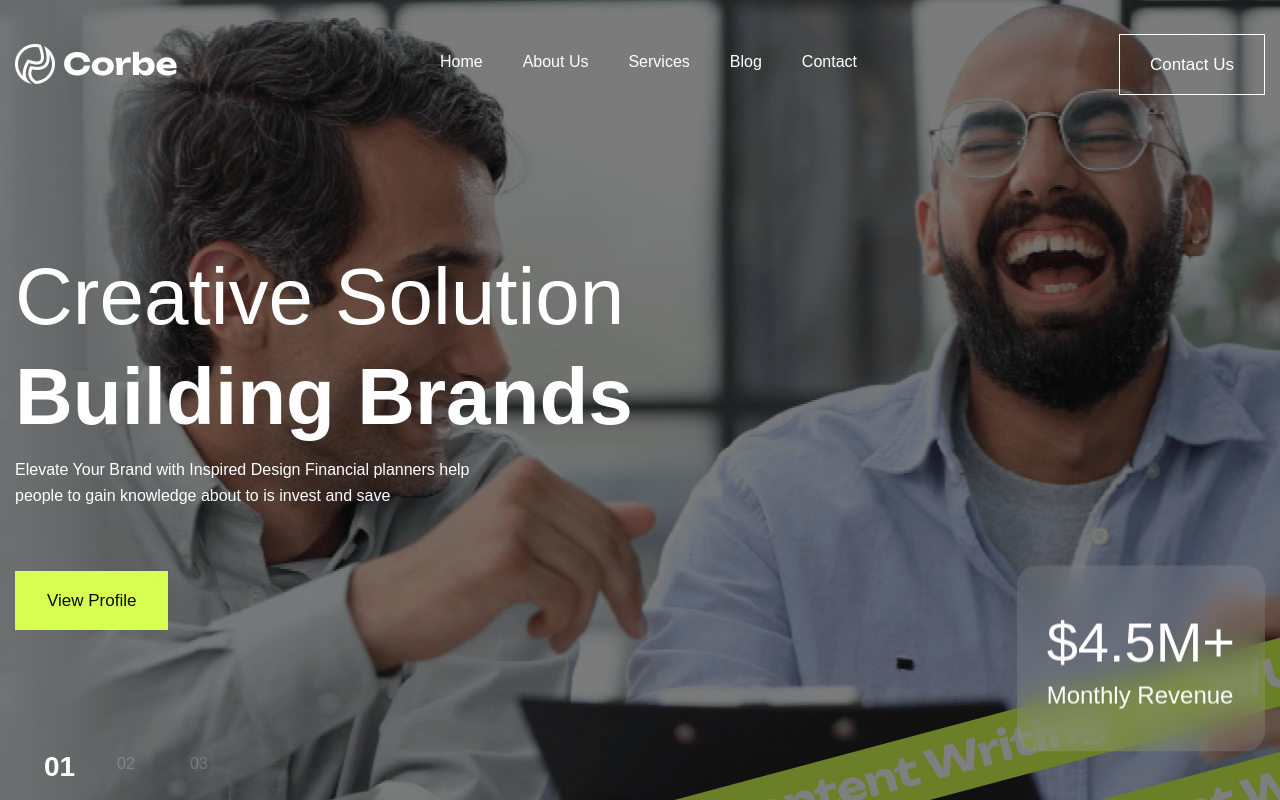
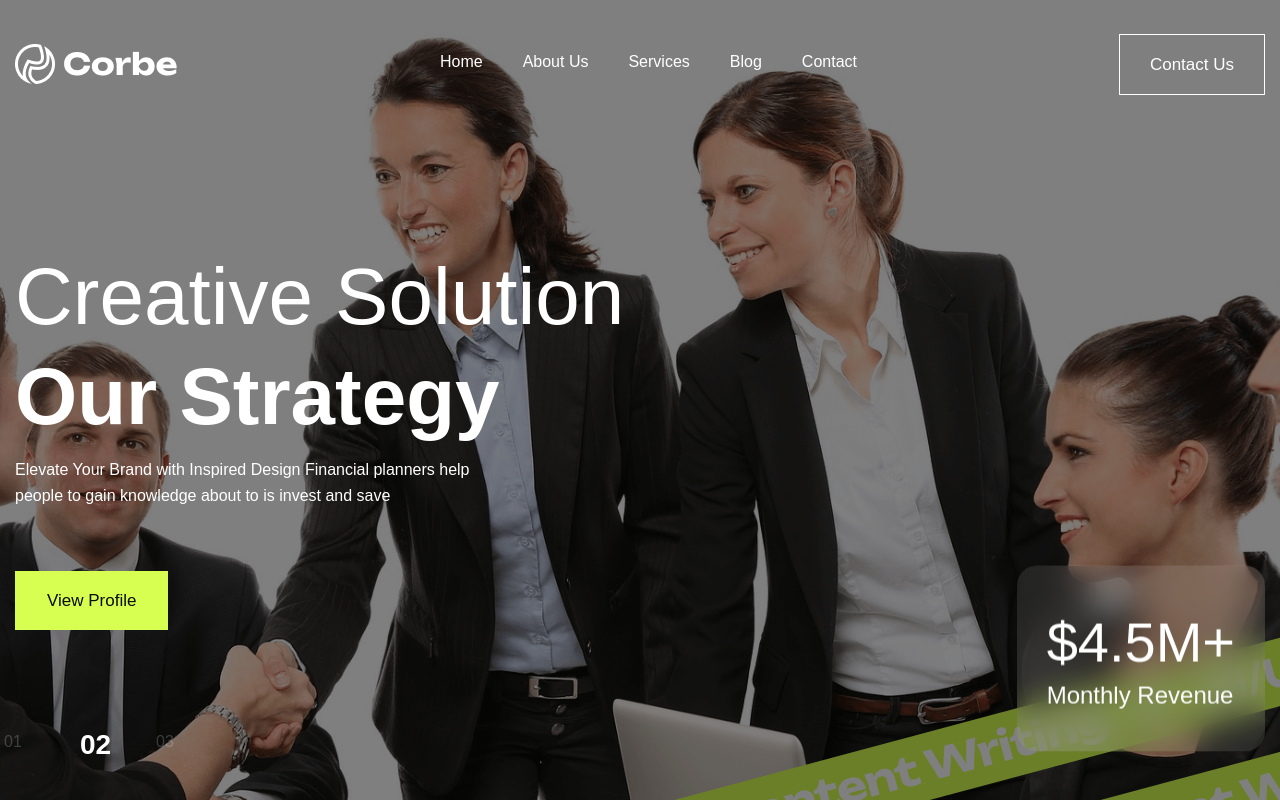
Before and after one commit to abdul-dulal/corbe, a Next.js app: page /homeOne in a window 1280 px wide. Shown: the top 800 px of the page. Built offline with nearby package versions, Linux system fonts and the light colour scheme; a web font is replaced by a local one.

Commit message:
header issue solve

```diff
--- a/src/app/globals.css
+++ b/src/app/globals.css
@@ -46,12 +46,13 @@ li:hover .sub_menu {
 .corbe_talk {
   animation: moveLeftRight 10s infinite linear;
 }
-
+.custom-pagination {
+  max-width: 1290px;
+}
 .swiper-pagination {
-  max-width: 1320px;
+  max-width: 1320px !important;
   display: flex;
   gap: 25px;
-  /* justify-content: flex-start; */
   align-items: center;
 }
 
--- a/src/app/homeOne/page.js
+++ b/src/app/homeOne/page.js
@@ -1,5 +1,5 @@
 "use client";
-import React, { useState, useRef } from "react";
+import React, { useState, useRef, useEffect } from "react";
 import Link from "next/link";
 import { Navigation, Pagination, Autoplay } from "swiper/modules";
 import { Swiper, SwiperSlide } from "swiper/react";
@@ -28,6 +28,7 @@ import ServiceButton from "@/src/components/ui/ServiceButton";
 
 const HomeOne = () => {
   const swiperRef = useRef(null);
+  const containerRef = useRef(null);
   const [activeIndex, setActiveIndex] = useState(0);
 
   const visions = [
@@ -215,20 +216,22 @@ const HomeOne = () => {
   return (
     <div>
       <div className=" -mt-[140px] -z-[99]">
+        <div className="relative">
           <Swiper
             onSlideChange={(swiper) => setActiveIndex(swiper.activeIndex)}
             slidesPerView={1}
             onSwiper={(swiper) => (swiperRef.current = swiper)}
             modules={[Navigation, Pagination, Autoplay]}
-          // autoplay={{
-          //   delay: 4000,
-          //   disableOnInteraction: false,
-          // }}
+            autoplay={{
+              delay: 4000,
+              disableOnInteraction: false,
+            }}
             pagination={{
+              el: ".custom-pagination",
               clickable: true,
               renderBullet: (index, className) => {
                 const formattedIndex = (index + 1).toString().padStart(2, "0");
-              return `<span class="${className}  relative bottom-[120px]  left-0 z-[99]">${formattedIndex}</span>`;
+                return `<span class="${className} inline-block text-white px-3">${formattedIndex}</span>`;
               },
             }}
           >
@@ -257,6 +260,13 @@ const HomeOne = () => {
               />
             </SwiperSlide>
           </Swiper>
+
+          <div className="absolute w-full bottom-[150px] xl:-left-10 -left-6">
+            <div className="max-w-[1320px] w-full mx-auto flex justify-center">
+              <div className="custom-pagination flex gap-4"></div>
+            </div>
+          </div>
+        </div>
       </div>
 
       {/* Corbe_Feature_Start */}
--- a/src/components/header/Drawer.js
+++ b/src/components/header/Drawer.js
@@ -55,7 +55,6 @@ const Drawer = ({ iconColor }) => {
           </div>
 
           <div className=" px-[35px] pb-5">
-            <header>
             <ul className="relative">
               <li className="relative  ">
                 <Link
@@ -127,7 +126,7 @@ const Drawer = ({ iconColor }) => {
                 <Link href="/contact">Contact</Link>
               </li>
             </ul>
-            </header>
+
             <div className="mt-10">
               <span className="md:text-xl text-base text-white font-bold">
                 Subscribe & Follow
--- a/src/components/ui/NavList.js
+++ b/src/components/ui/NavList.js
@@ -3,7 +3,6 @@ import React from "react";
 
 const NavList = ({ listColor }) => {
   return (
-    <div>
     <ul className={`lg:flex  gap-10 text-${listColor} hidden`}>
       <li className="pt-5 pb-6 relative">
         <Link href="" className="duration-500 hover:text-primary">
@@ -58,7 +57,6 @@ const NavList = ({ listColor }) => {
         </Link>
       </li>
     </ul>
-    </div>
   );
 };
 
--- a/src/components/ui/Slider.js
+++ b/src/components/ui/Slider.js
@@ -65,12 +65,8 @@ const Slider = () => {
       >
         {[about, shuffle, shuffle2, shuffle3, shuffle].map((src, index) => (
           <SwiperSlide key={index}>
-            <div className="relative flex items-center justify-center h-full">
-              <Image
-                src={src}
-                alt={`Slide ${index + 1}`}
-                className="w-full h-auto object-contain"
-              />
+            <div className="">
+              <Image src={src} alt={`Slide ${index + 1}`} className="" />
 
               <div className="absolute inset-0 flex items-center justify-center">
                 <Link
```
Lines whose indentation alone changed are shown as unchanged.
